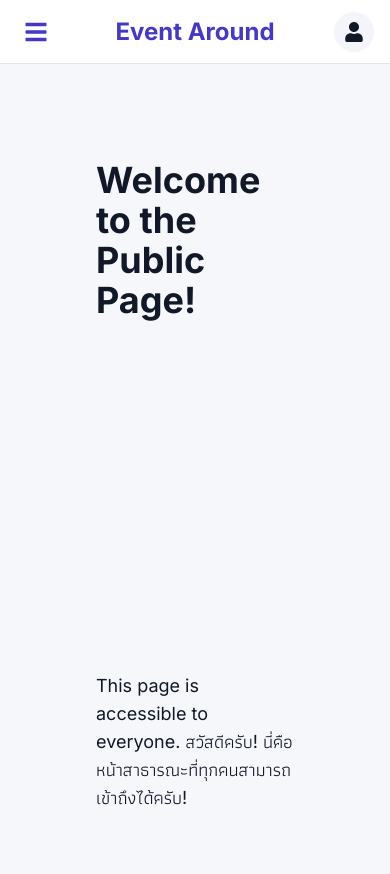
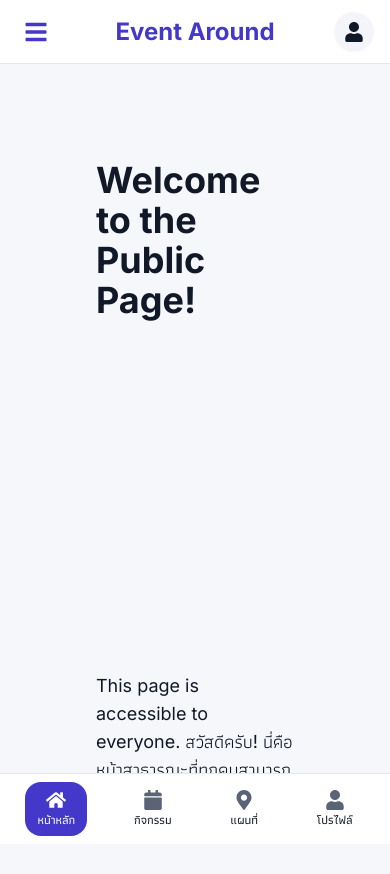
Before and after one commit to suphanatchanlek30/Event-Around-Project-Frontend, a Next.js app: page / in a window 390 px wide. Shown: the top 874 px of the page. Built offline with nearby package versions, Linux system fonts and the light colour scheme.

Commit message:
feat/navbar: add navabr button for mobile

```diff
--- a/app/(public)/layout.tsx
+++ b/app/(public)/layout.tsx
@@ -1,6 +1,6 @@
 // app/(public)/layout.tsx
 
-import { Navbar } from '@/components/public-section/navbar';
+import { Navbar, NavbarBottomMobile } from '@/components/public-section/navbar';
 
 export default function PublicLayout({
   children,
@@ -10,7 +10,8 @@ export default function PublicLayout({
   return (
     <>
       <Navbar />
-      <main>{children}</main>
+      <main className="pt-16 pb-20 md:pb-0">{children}</main>
+      <NavbarBottomMobile />
     </>
   );
 }
--- a/app/globals.css
+++ b/app/globals.css
@@ -34,6 +34,7 @@
 
 html {
   background: var(--background);
+  scroll-behavior: smooth;
 }
 
 body {
--- a/components/public-section/index.ts
+++ b/components/public-section/index.ts
@@ -1,3 +1,3 @@
 // components/public-section/index.ts
 
-export { Navbar } from './navbar';
+export { Navbar, NavbarBottomMobile } from './navbar';
--- a/components/public-section/navbar/constants.ts
+++ b/components/public-section/navbar/constants.ts
@@ -1,4 +1,12 @@
 // components/public-section/navbar/constants.ts
+
+import {
+  FaHome,
+  FaCalendar,
+  FaMapMarkerAlt,
+  FaUser,
+} from 'react-icons/fa';
+import { IconType } from 'react-icons';
 
 export const NAV_ITEMS = [
   {
@@ -19,5 +27,12 @@ export const NAV_ITEMS = [
   },
 ];
 
+export const MOBILE_NAV_ICONS: Array<{ icon: IconType; label: string }> = [
+  { icon: FaHome, label: 'หน้าหลัก' },
+  { icon: FaCalendar, label: 'กิจกรรม' },
+  { icon: FaMapMarkerAlt, label: 'แผนที่' },
+  { icon: FaUser, label: 'โปรไฟล์' },
+];
+
 export const NAVBAR_HEIGHT = 'h-16';
 export const NAVBAR_PADDING = 'px-4 md:px-6 lg:px-8';
--- a/components/public-section/navbar/index.ts
+++ b/components/public-section/navbar/index.ts
@@ -5,5 +5,7 @@ export { NavbarLogo } from './navbar-logo';
 export { NavbarMenu } from './navbar-menu';
 export { NavbarProfile } from './navbar-profile';
 export { NavbarMobile } from './navbar-mobile';
+export { NavbarBottomMobile } from './navbar-bottom-mobile';
+export { NavbarBottomMobileItem } from './navbar-bottom-mobile-item';
 export * from './types';
 export * from './constants';
--- /dev/null
+++ b/components/public-section/navbar/navbar-bottom-mobile-item.tsx
@@ -0,0 +1,39 @@
+// components/public-section/navbar/navbar-bottom-mobile-item.tsx
+
+'use client';
+
+import Link from 'next/link';
+import { NavbarBottomMobileItemProps } from './types';
+
+export const NavbarBottomMobileItem = ({
+  href,
+  label,
+  icon: IconComponent,
+  isActive,
+}: NavbarBottomMobileItemProps) => {
+  return (
+    <Link
+      href={href}
+      className={`flex flex-col items-center justify-center py-2 px-3 rounded-2xl transition-all duration-200 ${
+        isActive
+          ? 'bg-primary'
+          : 'text-muted hover:text-foreground'
+      }`}
+    >
+      <IconComponent
+        className={`w-5 h-5 mb-0.5 ${
+          isActive ? 'text-primary-foreground' : ''
+        }`}
+      />
+      <span
+        className={`text-xs font-medium ${
+          isActive
+            ? 'text-primary-foreground'
+            : 'text-foreground'
+        }`}
+      >
+        {label}
+      </span>
+    </Link>
+  );
+};
--- /dev/null
+++ b/components/public-section/navbar/navbar-bottom-mobile.tsx
@@ -0,0 +1,39 @@
+// components/public-section/navbar/navbar-bottom-mobile.tsx
+
+'use client';
+
+import { usePathname } from 'next/navigation';
+import { useScrollDirection } from '@/hooks/useScrollDirection';
+import { NAV_ITEMS, MOBILE_NAV_ICONS } from './constants';
+import { NavbarBottomMobileItem } from './navbar-bottom-mobile-item';
+
+export const NavbarBottomMobile = () => {
+  const pathname = usePathname();
+  const isVisible = useScrollDirection();
+
+  const isActive = (href: string) => pathname === href;
+
+  return (
+    <nav
+      className={`fixed bottom-0 left-0 right-0 bg-surface border-t border-border md:hidden z-40 transition-transform duration-300 ease-out ${
+        isVisible ? 'translate-y-0' : 'translate-y-full'
+      }`}
+    >
+      <div className="flex justify-around items-center px-2 py-2">
+        {NAV_ITEMS.map((item, index) => {
+          const iconData = MOBILE_NAV_ICONS[index];
+
+          return (
+            <NavbarBottomMobileItem
+              key={item.href}
+              href={item.href}
+              label={item.label}
+              icon={iconData?.icon}
+              isActive={isActive(item.href)}
+            />
+          );
+        })}
+      </div>
+    </nav>
+  );
+};
--- a/components/public-section/navbar/navbar.tsx
+++ b/components/public-section/navbar/navbar.tsx
@@ -4,6 +4,7 @@
 
 import { useState } from 'react';
 import { usePathname } from 'next/navigation';
+import { useScrollDirection } from '@/hooks/useScrollDirection';
 import { NavbarLogo } from './navbar-logo';
 import { NavbarMenu } from './navbar-menu';
 import { NavbarProfile } from './navbar-profile';
@@ -13,6 +14,7 @@ import { NAVBAR_HEIGHT, NAVBAR_PADDING } from './constants';
 export const Navbar = () => {
   const [isMobileMenuOpen, setIsMobileMenuOpen] = useState(false);
   const pathname = usePathname();
+  const isVisible = useScrollDirection();
 
   const isActive = (href: string) => pathname === href;
 
@@ -21,7 +23,11 @@ export const Navbar = () => {
   };
 
   return (
-    <header className={`${NAVBAR_HEIGHT} bg-surface border-b border-border`}>
+    <header
+      className={`fixed top-0 left-0 right-0 ${NAVBAR_HEIGHT} bg-surface border-b border-border z-40 transition-transform duration-300 ease-out ${
+        isVisible ? 'translate-y-0' : '-translate-y-full'
+      }`}
+    >
       <div
         className={`${NAVBAR_HEIGHT} ${NAVBAR_PADDING} flex items-center justify-between mx-auto max-w-7xl`}
       >
--- /dev/null
+++ b/hooks/useScrollDirection.ts
@@ -0,0 +1,40 @@
+// hooks/useScrollDirection.ts
+
+'use client';
+
+import { useEffect, useState } from 'react';
+
+export const useScrollDirection = () => {
+  const [isVisible, setIsVisible] = useState(true);
+  const [prevScrollY, setPrevScrollY] = useState(0);
+
+  useEffect(() => {
+    const handleScroll = () => {
+      const currentScrollY = window.scrollY;
+
+      // ถ้าเลื่อนขึ้น (มากกว่า 50px) ให้แสดง navbar
+      if (currentScrollY < prevScrollY - 50) {
+        setIsVisible(true);
+      }
+      // ถ้าเลื่อนลง (น้อยกว่า -50px) ให้ซ่อน navbar
+      else if (currentScrollY > prevScrollY + 50) {
+        setIsVisible(false);
+      }
+
+      // ถ้าอยู่ที่ top สุด ให้แสดง navbar
+      if (currentScrollY < 100) {
+        setIsVisible(true);
+      }
+
+      setPrevScrollY(currentScrollY);
+    };
+
+    window.addEventListener('scroll', handleScroll, { passive: true });
+
+    return () => {
+      window.removeEventListener('scroll', handleScroll);
+    };
+  }, [prevScrollY]);
+
+  return isVisible;
+};
```
Also changed, not shown: components/public-section/navbar/types.ts (+9 -0 lines).
